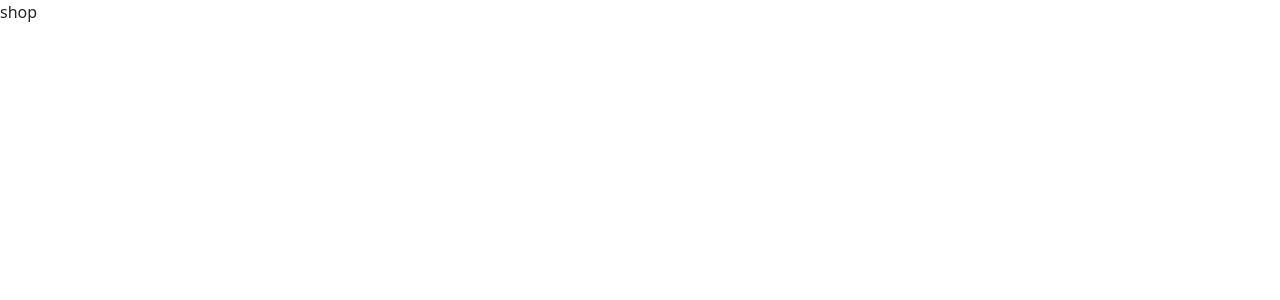
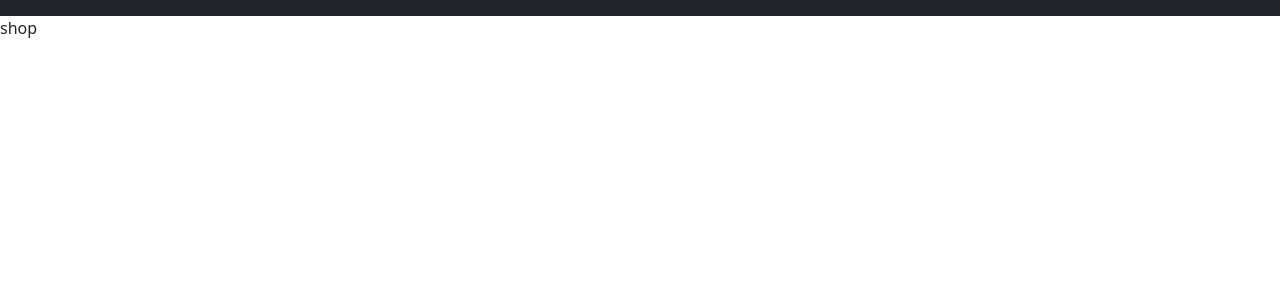
Before and after one commit to redskyby/online_store_ts-reactjs-mysql-node-express, a React (Create React App) app in the folder client/: page / in a window 1280 px wide. Shown: the top 300 px of the page. Built offline with nearby package versions, Linux system fonts and the light colour scheme.

Commit message:
Navbar.tsx was added.

```diff
--- a/client/src/App.tsx
+++ b/client/src/App.tsx
@@ -2,10 +2,12 @@ import React from 'react';
 import './App.css';
 import {BrowserRouter} from "react-router-dom";
 import AppRouter from "./components/AppRouter";
+import NavBar from "./components/NavBar";
 
 function App() {
     return (
         <BrowserRouter>
+            <NavBar/>
             <AppRouter/>
         </BrowserRouter>
     );
--- /dev/null
+++ b/client/src/components/NavBar.tsx
@@ -0,0 +1,16 @@
+import React from 'react';
+import {useSelector} from "react-redux";
+import {RootState} from "../redux";
+import {Navbar} from "react-bootstrap";
+
+const NavBar = () => {
+    const isAuth: boolean = useSelector((state: RootState) => state.isAuthToolkit.isAuth);
+
+    return (
+            <Navbar bg="dark" variant="dark">
+
+            </Navbar>
+    );
+};
+
+export default NavBar;
```
Also changed, not shown: client/src/components/Navbar.tsx (deleted, +0 -11 lines).
